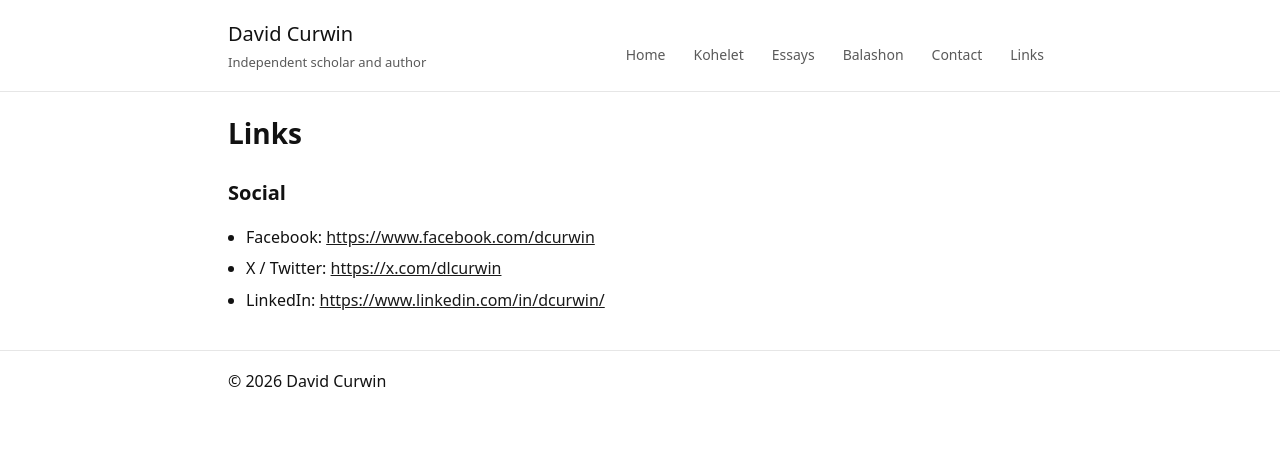
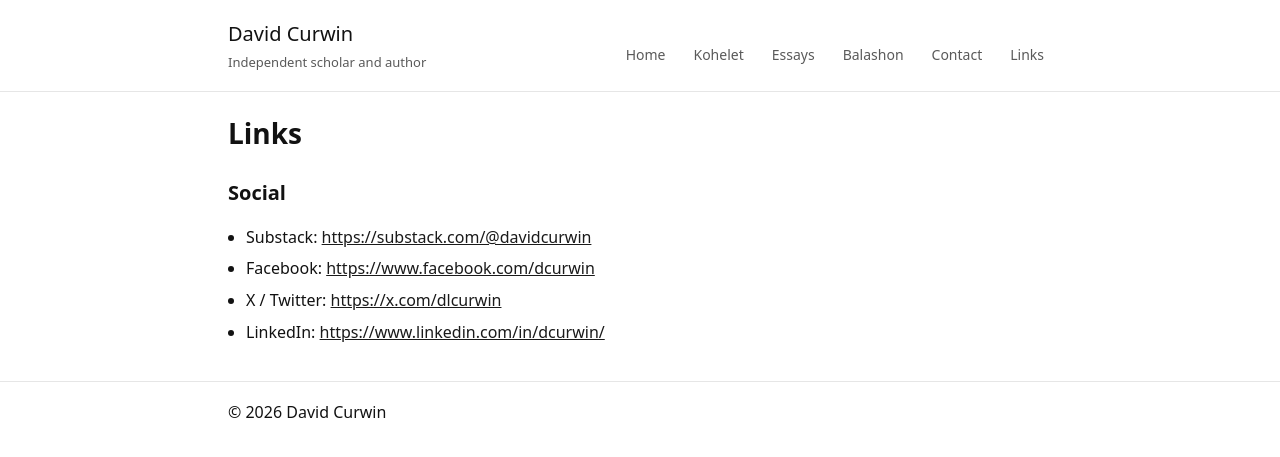
Before and after one commit to davidcurwin/davidcurwin.github.io, a Jekyll site: the page built from links.md, in a window 1280 px wide. Shown: the top 457 px of the page. Built offline with Jekyll 4.4.1, drawn with Linux system fonts in a browser that asks for light colours; part of the change alters nothing that is shown.

Commit message:
Update links.md

```diff
--- a/links.md
+++ b/links.md
@@ -6,6 +6,7 @@ permalink: /links/
 
 ## Social
 
+- Substack: <https://substack.com/@davidcurwin>
 - Facebook: <https://www.facebook.com/dcurwin>
 - X / Twitter: <https://x.com/dlcurwin>
 - LinkedIn: <https://www.linkedin.com/in/dcurwin/>
```
